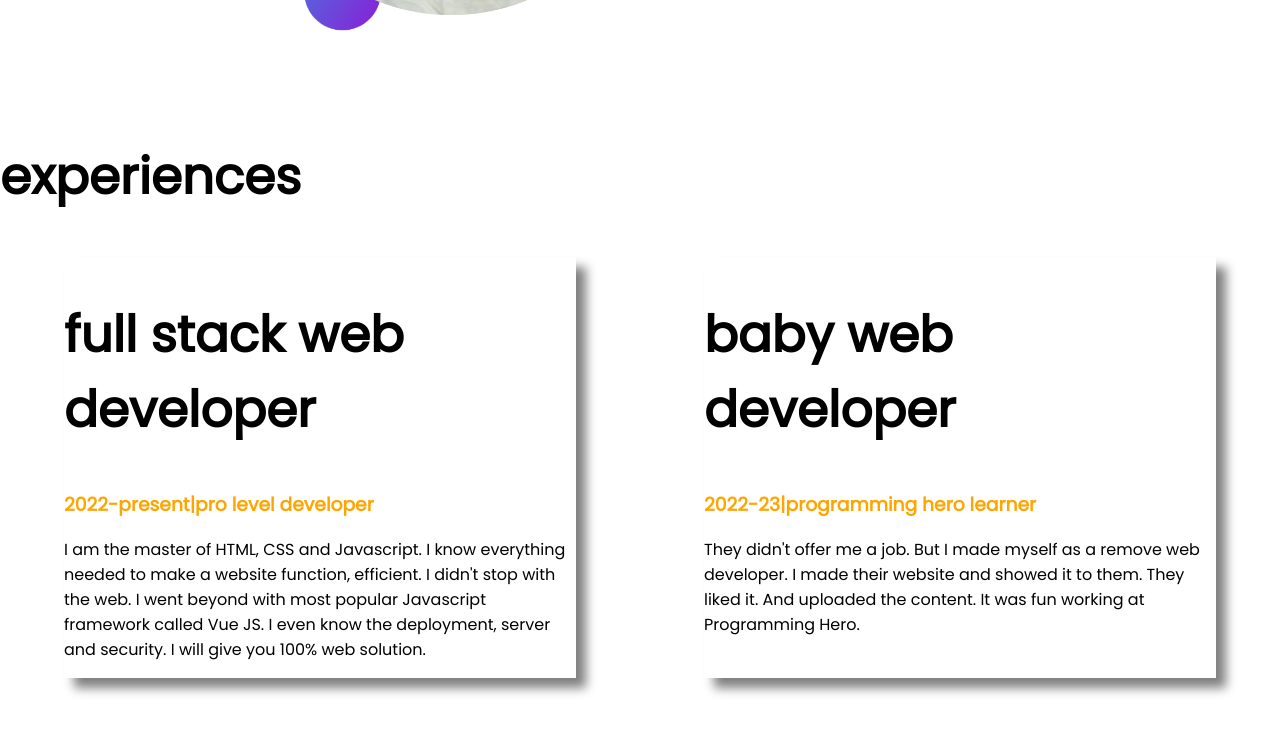
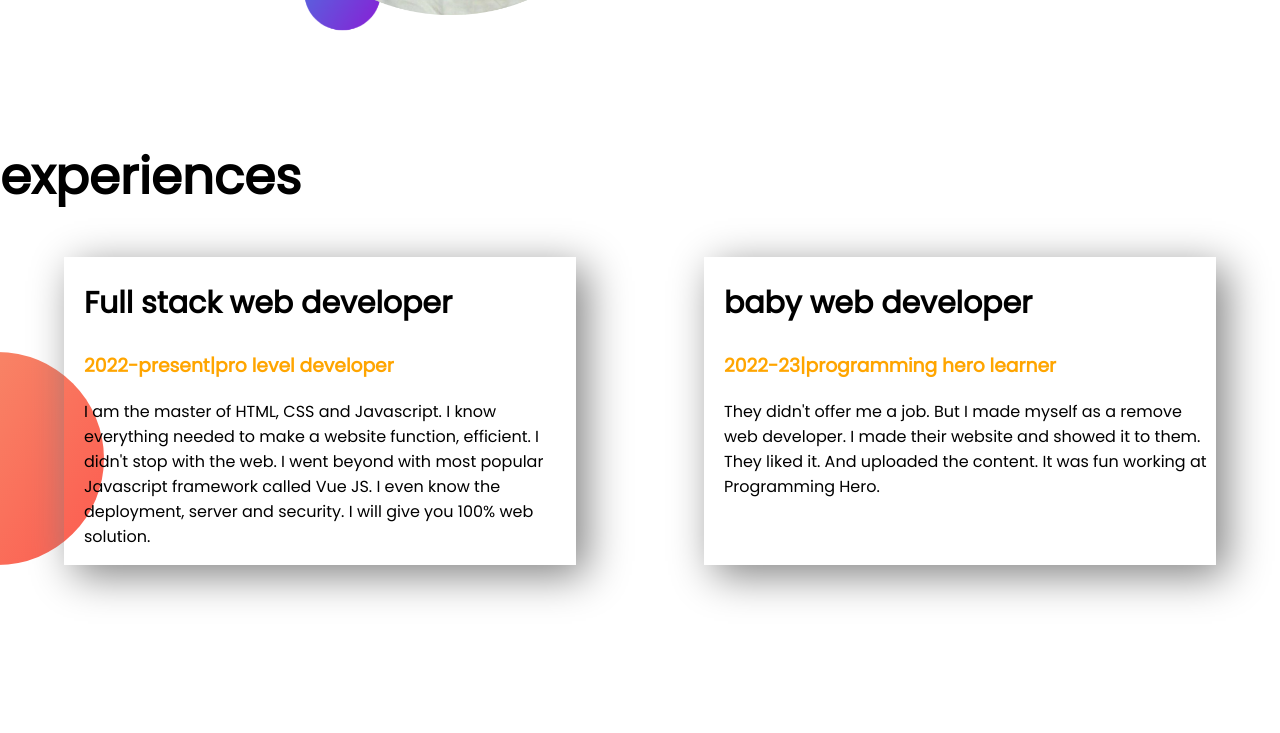
Before and after one commit to hopefyjamshed/dev-portfolio, a plain HTML site: page index.html in a window 1280 px wide. Shown: the part 969-1702 px from the top of the page. After the commit the page ends 1634 px from the top, so only its background shows below. Drawn offline with Linux system fonts and the light colour scheme.

Commit message:
new box added

```diff
--- a/index.html
+++ b/index.html
@@ -47,14 +47,14 @@
         <h1>experiences</h1>
         <div class="flexible-con">
             <div class="shadow-part">
-                <h1>full stack web developer</h1>
+                <h2>Full stack web developer</h2>
                 <h3 class="orange">2022-present|pro level developer</h3>
                 <p>I am the master of HTML, CSS and Javascript. I know everything needed to make a website function,
                     efficient. I didn't stop with the web. I went beyond with most popular Javascript framework called
                     Vue JS. I even know the deployment, server and security. I will give you 100% web solution.</p>
             </div>
             <div class="shadow-part">
-                <h1>baby web developer</h1>
+                <h2>baby web developer</h2>
                 <h3 class="orange">2022-23|programming hero learner</h3>
                 <p>They didn't offer me a job. But I made myself as a remove web developer. I made their website and
                     showed it to them. They liked it. And uploaded the content. It was fun working at Programming Hero.
--- a/style.css
+++ b/style.css
@@ -46,9 +46,20 @@ h1 {
 }
 
 .shadow-part {
-    box-shadow: 10px 10px 10px gray;
+    box-shadow: 10px 10px 40px gray;
     width: 40%;
     margin-left: 5%;
     margin-right: 5%;
+    padding-left: 20px;
 
 }
+
+h2 {
+    font-size: 30px;
+}
+
+.experiences-section {
+    background-image: url(images/exp-bg.png);
+    background-repeat: no-repeat;
+    background-position: left bottom;
+}
```
